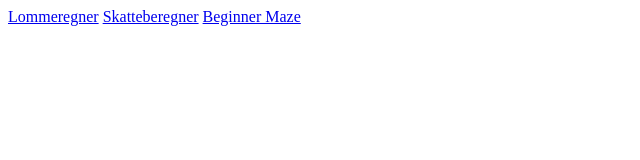
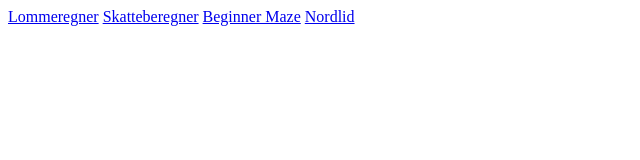
Before and after one commit to melsted/afleveringer, a plain HTML site: page index.html in a window 1280 px wide. Shown: the full height of the page, 0-640 px from the left. Drawn offline with Linux system fonts and the light colour scheme.

Commit message:
update nordlid

```diff
--- a/index.html
+++ b/index.html
@@ -12,6 +12,7 @@
         <a href="lommeregner/calculator.html">Lommeregner</a>
         <a href="skatteberegner/index.html">Skatteberegner</a>
         <a href="maze/game.html">Beginner Maze</a>
+        <a href="nordlid/index.html">Nordlid</a>
     </nav>
 
 </body>
```
